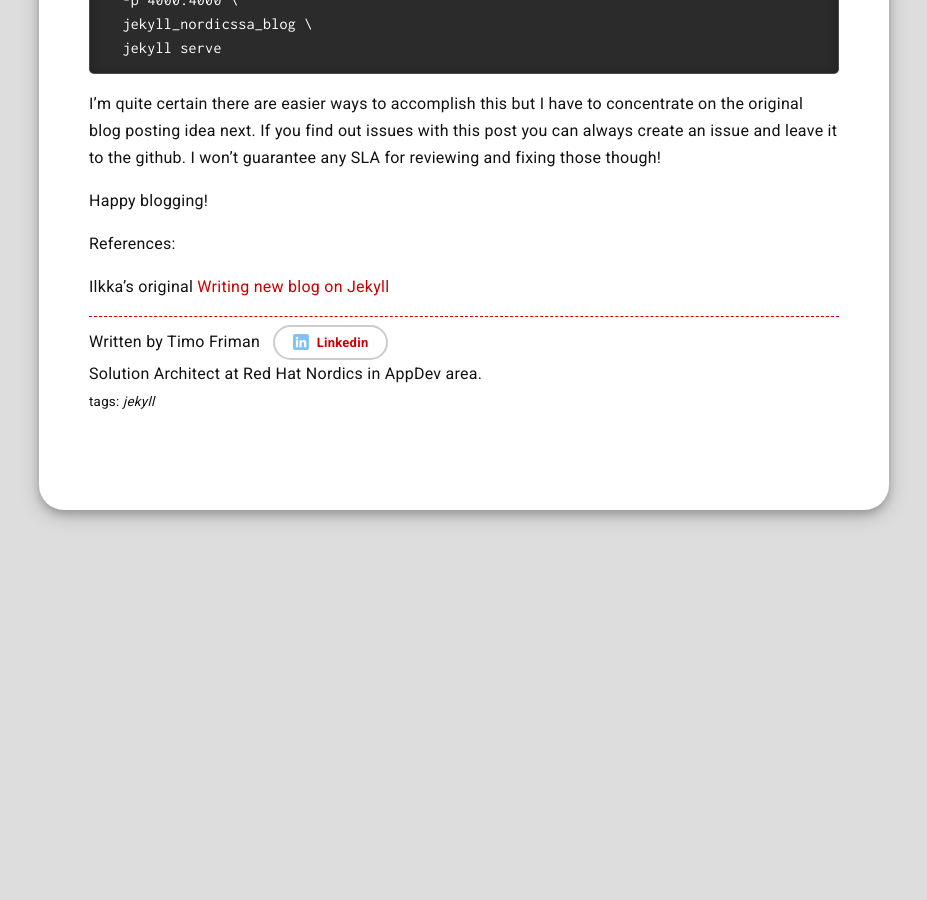
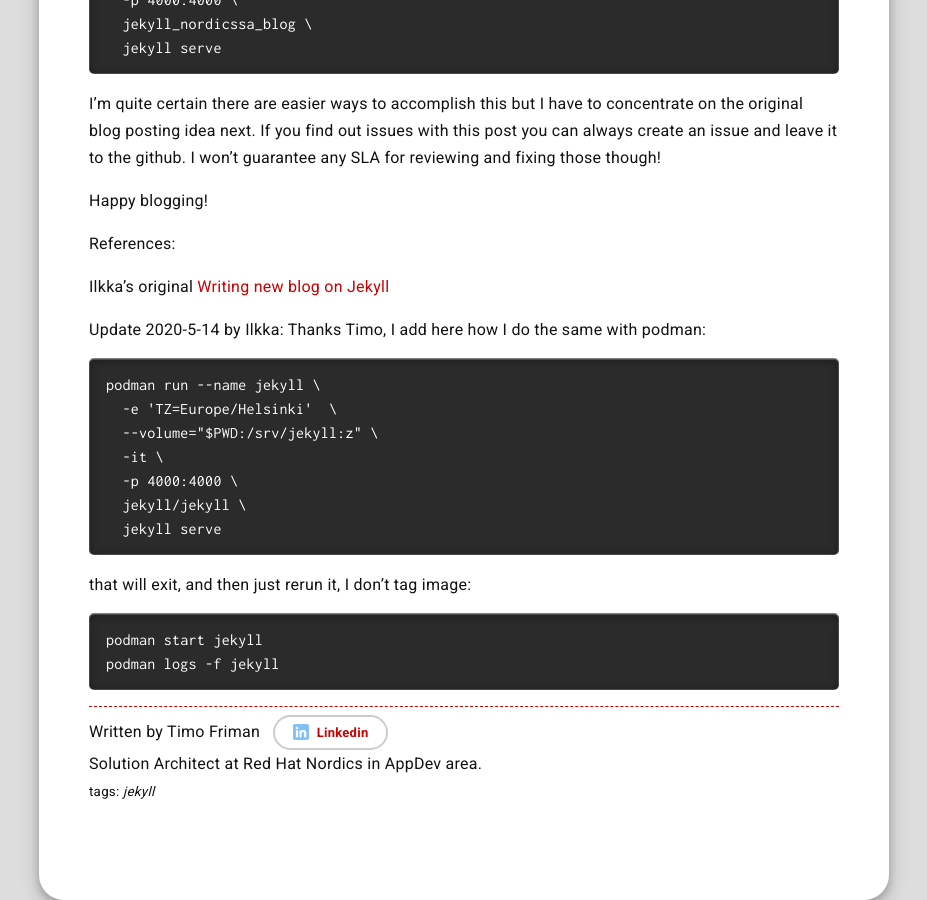
Before and after one commit to RedHatNordicsSA/RedHatNordicsSA.github.io, a Jekyll site: the page built from _posts/2019-04-04-containerized-jekyll-for-lazy-ones.markdown, in a window 1280 px wide and 900 px high, scrolled down 1691 px. Shown: the whole window, without its empty margins (176-1103 px from the left). Built offline with Jekyll 4.4.1, drawn with Linux system fonts in a browser that asks for light colours.

Commit message:
update how to use podman for jekyll

````diff
--- a/_posts/2019-04-04-containerized-jekyll-for-lazy-ones.markdown
+++ b/_posts/2019-04-04-containerized-jekyll-for-lazy-ones.markdown
@@ -83,3 +83,23 @@
 References:
 
 Ilkka's original [Writing new blog on Jekyll](./new-post)
+
+Update 2020-5-14 by Ilkka: Thanks Timo, I add here how I do the same
+with podman:
+
+```
+podman run --name jekyll \
+  -e 'TZ=Europe/Helsinki'  \
+  --volume="$PWD:/srv/jekyll:z" \
+  -it \
+  -p 4000:4000 \
+  jekyll/jekyll \
+  jekyll serve
+```
+
+that will exit, and then just rerun it, I don't tag image:
+
+```
+podman start jekyll
+podman logs -f jekyll
+```
````
